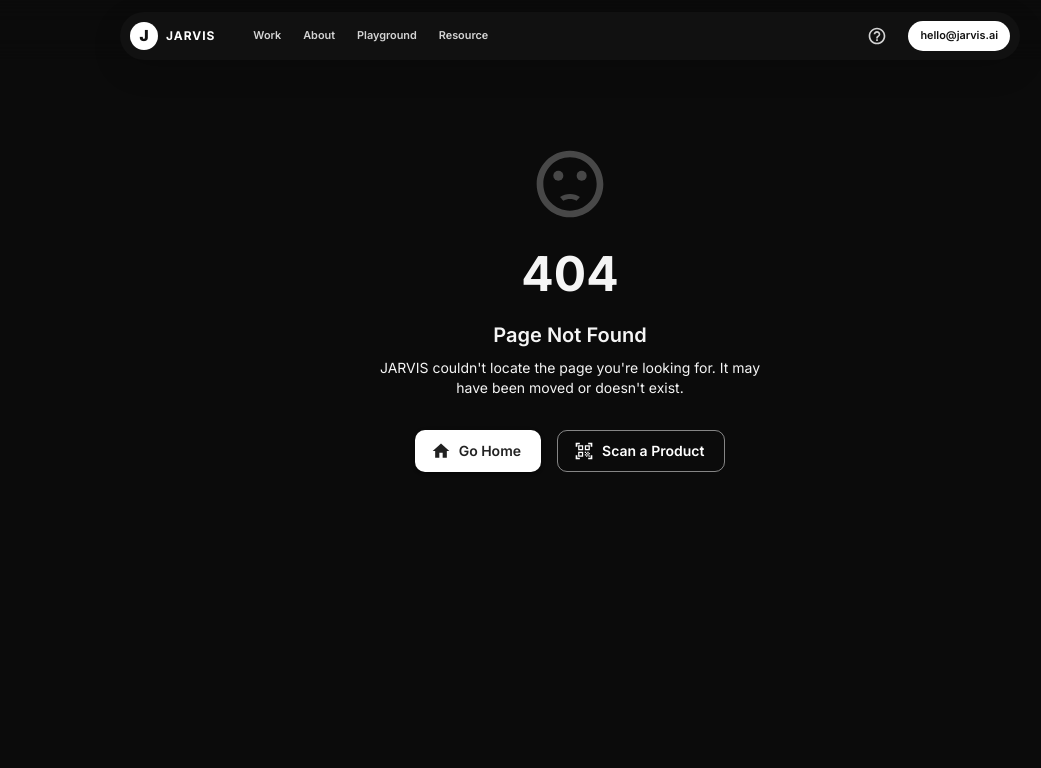
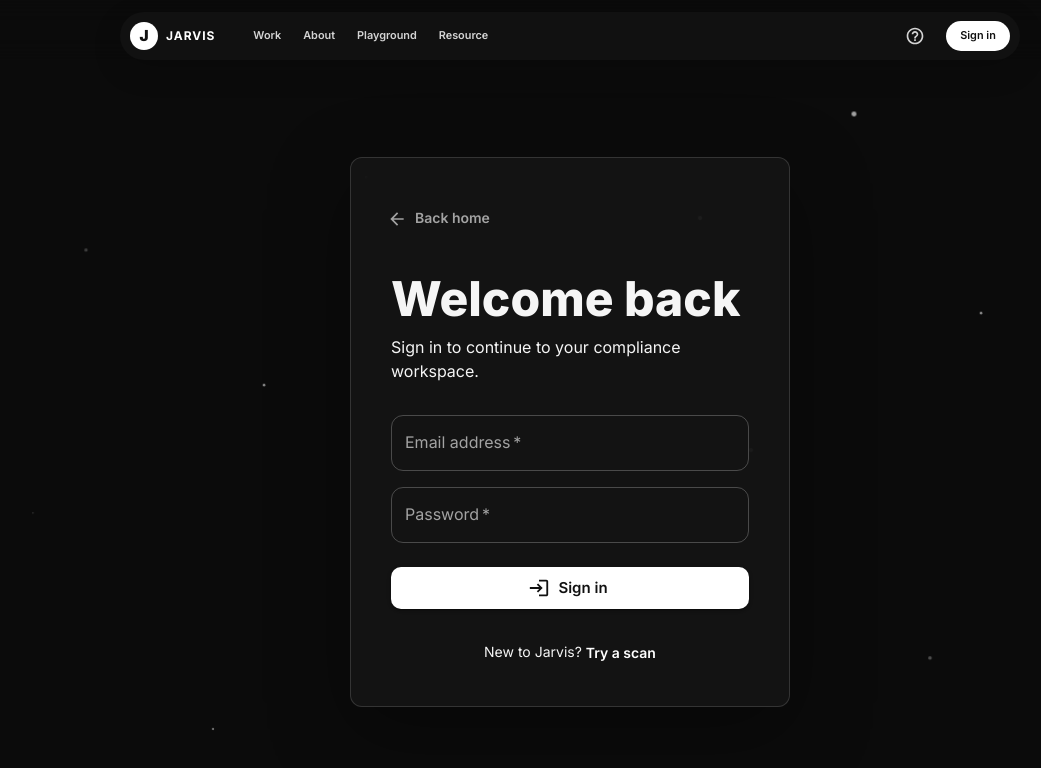
Before and after one commit to StackSynth/lois, a React (Vite) app in the folder frontend/: page /signin in a window 1280 px wide. Before the commit this address had no page. Shown: the top 768 px of the page, without its empty margins (70-1111 px from the left). Built offline with nearby package versions, Linux system fonts and the light colour scheme.

Commit message:
added the animation in the bg

```diff
--- a/frontend/src/App.jsx
+++ b/frontend/src/App.jsx
@@ -10,6 +10,7 @@ import ReportPage from './pages/ReportPage';
 import InspectorPage from './pages/InspectorPage';
 import ScanHistoryPage from './pages/ScanHistoryPage';
 import NotFoundPage from './pages/NotFoundPage';
+import SignInPage from './pages/SignInPage';
 
 const ToastContext = createContext(null);
 export const useToastContext = () => useContext(ToastContext);
@@ -22,6 +23,7 @@ export default function App() {
       <AppLayout toasts={toast.toasts} onRemoveToast={toast.removeToast}>
         <Routes>
           <Route path="/" element={<LandingPage />} />
+          <Route path="/signin" element={<SignInPage />} />
           <Route path="/dashboard" element={<DashboardPage />} />
           <Route path="/scan" element={<ScannerPage />} />
           <Route path="/processing/:scanId" element={<ProcessingPage />} />
--- a/frontend/src/components/layout/AppLayout.jsx
+++ b/frontend/src/components/layout/AppLayout.jsx
@@ -27,6 +27,12 @@ const NAV_ITEMS = [
   { label: 'Resource', path: '/history' },
 ];
 
+const STARS = [
+  [6, 18, 1], [14, 72, 2], [22, 34, 1], [31, 12, 2], [39, 82, 1],
+  [48, 26, 1], [56, 64, 2], [64, 8, 1], [73, 43, 1], [82, 78, 2],
+  [91, 22, 1], [96, 58, 1], [11, 92, 1], [27, 60, 2], [68, 90, 1],
+];
+
 export default function AppLayout({ children, toasts, onRemoveToast }) {
   const theme = useTheme();
   const location = useLocation();
@@ -37,7 +43,12 @@ export default function AppLayout({ children, toasts, onRemoveToast }) {
   const currentToast = toasts?.[0];
 
   return (
-    <Box sx={{ display: 'flex', flexDirection: 'column', minHeight: '100vh' }}>
+    <Box sx={{ display: 'flex', flexDirection: 'column', minHeight: '100vh', position: 'relative', overflow: 'hidden' }}>
+      <Box aria-hidden="true" sx={{ position: 'fixed', inset: 0, pointerEvents: 'none', zIndex: 0 }}>
+        {STARS.map(([top, left, size], index) => (
+          <Box key={index} sx={{ position: 'absolute', top: `${top}%`, left: `${left}%`, width: size * 2, height: size * 2, borderRadius: '50%', bgcolor: '#fff', opacity: size === 2 ? 0.7 : 0.42, animation: `starTwinkle ${2.8 + (index % 4) * 0.7}s ease-in-out ${(index % 5) * 0.35}s infinite`, '@keyframes starTwinkle': { '0%, 100%': { opacity: size === 2 ? 0.28 : 0.18, transform: 'scale(0.8)' }, '50%': { opacity: size === 2 ? 0.9 : 0.62, transform: 'scale(1.25)' } } }} />
+        ))}
+      </Box>
       {/* AppBar */}
       <AppBar position="fixed" sx={{ zIndex: theme.zIndex.drawer + 1, bgcolor: 'transparent', border: 0, boxShadow: 'none', pt: 1.5 }}>
         <Toolbar sx={{ gap: 1.5, maxWidth: 900, width: 'calc(100% - 32px)', mx: 'auto', minHeight: '48px !important', px: '10px !important', borderRadius: 99, bgcolor: '#111', color: '#fff', boxShadow: '0 10px 30px rgba(0,0,0,0.16)' }}>
@@ -101,10 +112,10 @@ export default function AppLayout({ children, toasts, onRemoveToast }) {
           {!isMobile && (
             <Button
               size="small"
-              onClick={() => navigate('/scan')}
+              onClick={() => navigate('/signin')}
               sx={{ ml: 0.5, px: 1.5, py: 0.65, borderRadius: 99, bgcolor: '#fff', color: '#111', fontSize: '0.68rem', '&:hover': { bgcolor: '#e5e5e5' } }}
             >
-              hello@jarvis.ai
+              Sign in
             </Button>
           )}
         </Toolbar>
@@ -140,7 +151,7 @@ export default function AppLayout({ children, toasts, onRemoveToast }) {
       </Drawer>
 
       {/* Main Content */}
-      <Box component="main" sx={{ flex: 1, pt: '64px' }}>
+      <Box component="main" sx={{ flex: 1, pt: '64px', position: 'relative', zIndex: 1 }}>
         {children}
       </Box>
 
--- /dev/null
+++ b/frontend/src/pages/SignInPage.jsx
@@ -0,0 +1,44 @@
+import React, { useState } from 'react';
+import { Link, useNavigate } from 'react-router-dom';
+import Container from '@mui/material/Container';
+import Typography from '@mui/material/Typography';
+import TextField from '@mui/material/TextField';
+import Button from '@mui/material/Button';
+import Box from '@mui/material/Box';
+import Paper from '@mui/material/Paper';
+import Alert from '@mui/material/Alert';
+import ArrowBackIcon from '@mui/icons-material/ArrowBack';
+import LoginIcon from '@mui/icons-material/Login';
+
+export default function SignInPage() {
+  const navigate = useNavigate();
+  const [submitted, setSubmitted] = useState(false);
+
+  const handleSubmit = (event) => {
+    event.preventDefault();
+    setSubmitted(true);
+  };
+
+  return (
+    <Container maxWidth="sm" sx={{ minHeight: 'calc(100vh - 64px)', display: 'grid', placeItems: 'center', py: 8 }}>
+      <Paper component="form" onSubmit={handleSubmit} sx={{ width: '100%', maxWidth: 440, p: { xs: 3, sm: 5 }, bgcolor: 'rgba(21,21,21,0.92)', borderColor: 'rgba(255,255,255,0.14)', boxShadow: '0 24px 80px rgba(0,0,0,0.35)' }}>
+        <Button component={Link} to="/" startIcon={<ArrowBackIcon />} sx={{ color: 'text.secondary', mb: 4, px: 0 }}>
+          Back home
+        </Button>
+        <Typography variant="h3" sx={{ fontWeight: 800, mb: 1 }}>Welcome back</Typography>
+        <Typography color="text.secondary" sx={{ mb: 4 }}>Sign in to continue to your compliance workspace.</Typography>
+        {submitted && <Alert severity="info" sx={{ mb: 3 }}>Sign-in is ready for connection to your account service.</Alert>}
+        <Box sx={{ display: 'flex', flexDirection: 'column', gap: 2 }}>
+          <TextField required fullWidth label="Email address" type="email" autoComplete="email" />
+          <TextField required fullWidth label="Password" type="password" autoComplete="current-password" />
+          <Button type="submit" variant="contained" size="large" startIcon={<LoginIcon />} sx={{ mt: 1, bgcolor: '#fff', color: '#111', '&:hover': { bgcolor: '#e5e5e5' } }}>
+            Sign in
+          </Button>
+        </Box>
+        <Typography variant="body2" color="text.secondary" align="center" sx={{ mt: 4 }}>
+          New to Jarvis? <Button onClick={() => navigate('/scan')} sx={{ color: '#fff', p: 0, minWidth: 0 }}>Try a scan</Button>
+        </Typography>
+      </Paper>
+    </Container>
+  );
+}
```
